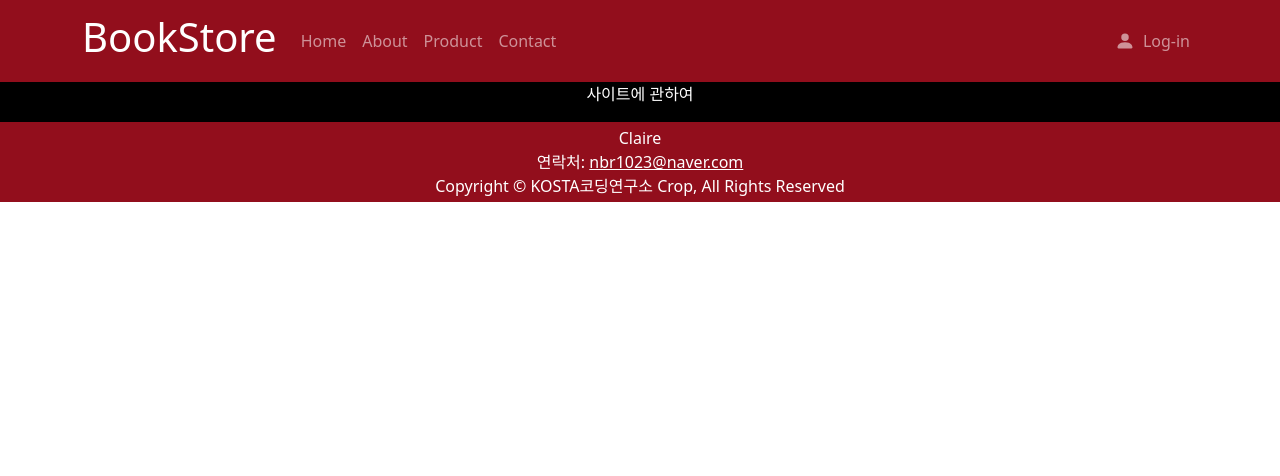
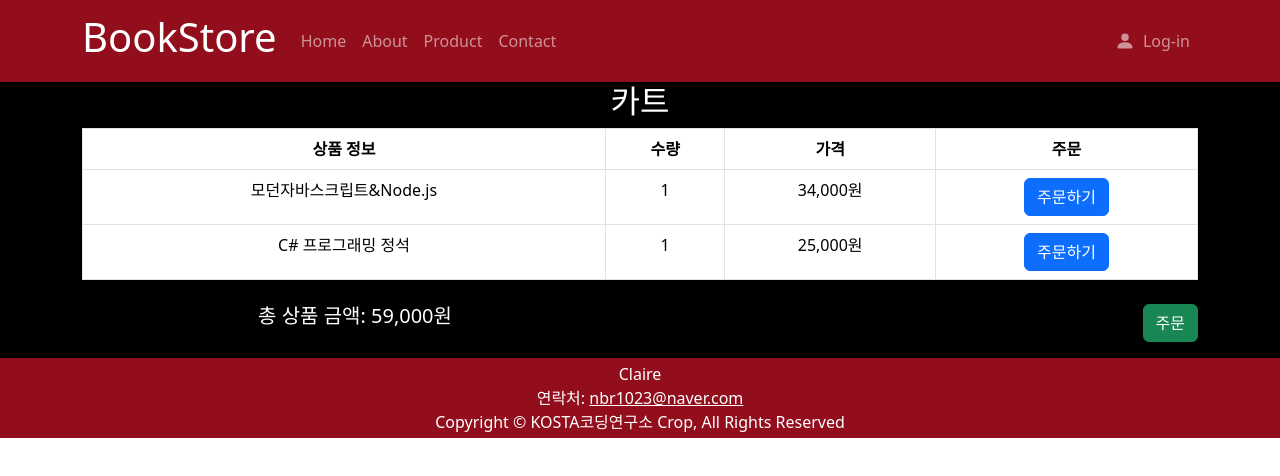
Before and after one commit to Claire-Nam/book_store, a React (Create React App) app: page /cart in a window 1280 px wide. Shown: the top 476 px of the page. Built offline with nearby package versions, Linux system fonts and the light colour scheme.

Commit message:
리덕스 시작

```diff
--- a/package.json
+++ b/package.json
@@ -3,6 +3,7 @@
   "version": "0.1.0",
   "private": true,
   "dependencies": {
+    "@reduxjs/toolkit": "^2.3.0",
     "@testing-library/jest-dom": "^5.17.0",
     "@testing-library/react": "^13.4.0",
     "@testing-library/user-event": "^13.5.0",
--- a/src/pages/cart.tsx
+++ b/src/pages/cart.tsx
@@ -1,5 +1,58 @@
+import { useState } from "react";
+import { Button, Col, Container, Row, Table } from "react-bootstrap";
+
+interface Book {
+  id: number;
+  title: string;
+  quantity: number;
+  price: number;
+}
+
 const Cart: React.FC = () => {
-  return <div>사이트에 관하여</div>;
+  const [books, setBooks] = useState<Book[]>([
+    { id: 1, title: "모던자바스크립트&Node.js", quantity: 1, price: 34000 },
+    { id: 2, title: "C# 프로그래밍 정석", quantity: 1, price: 25000 },
+  ]);
+
+  const calculateTotal = () => {
+    return books.reduce((total, book) => total + book.price * book.quantity, 0);
+  };
+
+  return (
+    <Container>
+      <h2>카트</h2>
+      <Table bordered>
+        <thead>
+          <tr>
+            <th>상품 정보</th>
+            <th>수량</th>
+            <th>가격</th>
+            <th>주문</th>
+          </tr>
+        </thead>
+        <tbody>
+          {books.map((book) => (
+            <tr key={book.id}>
+              <td>{book.title}</td>
+              <td>{book.quantity}</td>
+              <td>{book.price.toLocaleString()}원</td>
+              <td>
+                <Button>주문하기</Button>
+              </td>
+            </tr>
+          ))}
+        </tbody>
+      </Table>
+      <Row className="mt-4">
+        <Col>
+          <h5>총 상품 금액: {calculateTotal().toLocaleString()}원</h5>
+        </Col>
+        <Col className="text-end">
+          <Button variant="success">주문</Button>
+        </Col>
+      </Row>
+    </Container>
+  );
 };
 
 export default Cart;
```
Also changed, not shown: src/data/store.tsx (added), 1 other file (tests, documents, lock files or other folders).
